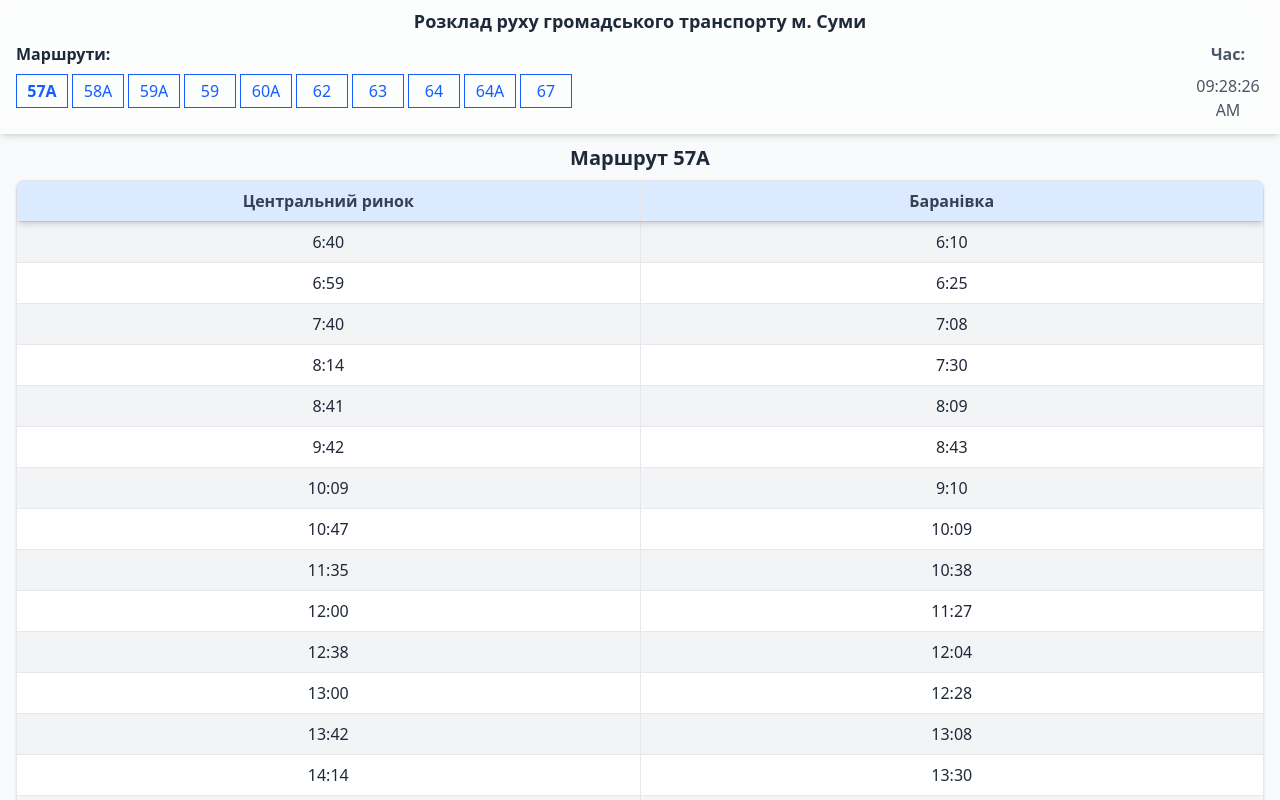
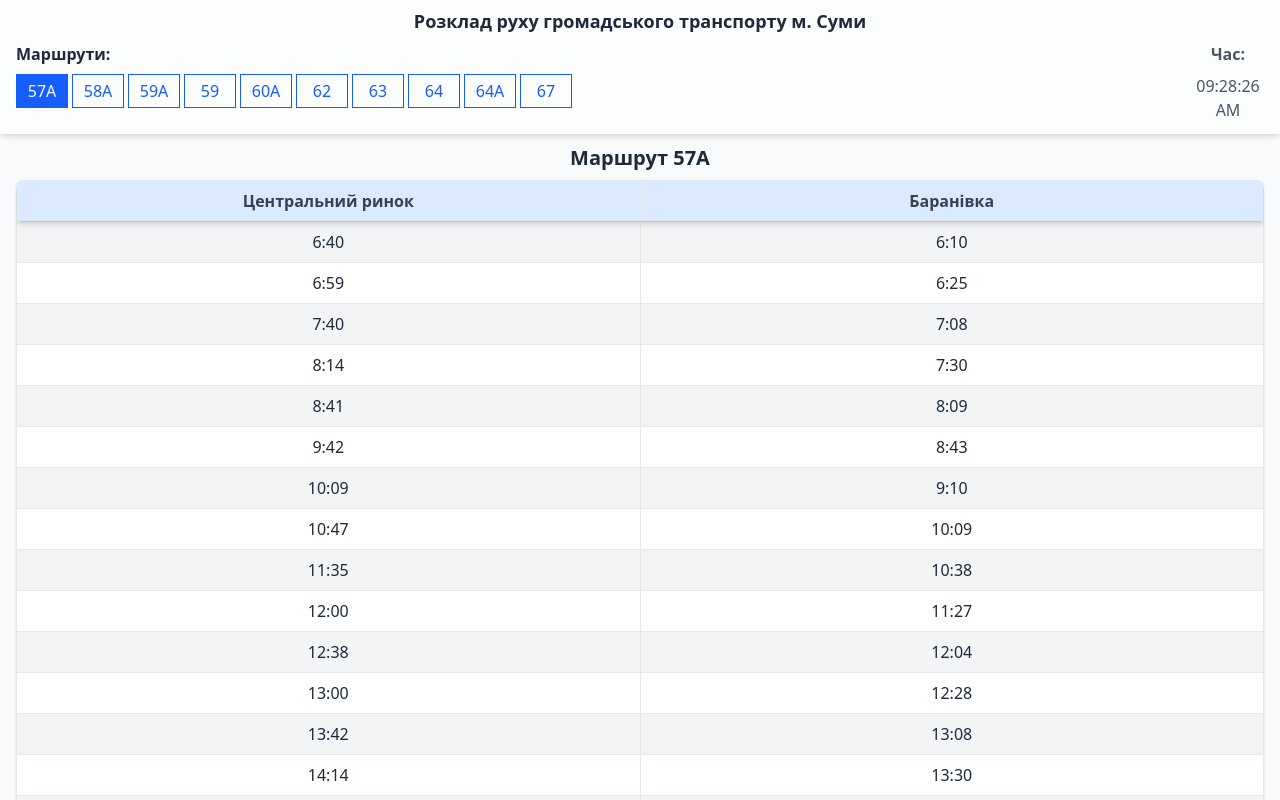
Before and after one commit to oleksandrbazil/rozklad-transportu-sumy, a website: page index.html in a window 1280 px wide. Shown: the top 800 px of the page. Drawn offline with Linux system fonts and the light colour scheme.

Commit message:
Improve active route link visibility

```diff
--- a/index.html
+++ b/index.html
@@ -1206,8 +1206,8 @@
                 if (hash) {
                     const link = document.querySelector(`nav a[href="${hash}"]`);
                     if (link) {
-                        document.querySelectorAll('nav a').forEach(a => a.classList.remove('font-bold'));
-                        link.classList.add('font-bold');
+                        document.querySelectorAll('nav a').forEach(a => a.classList.remove('bg-blue-600', 'text-gray-50', 'border-blue-600'));
+                        link.classList.add('bg-blue-600', 'text-gray-50', 'border-blue-600');
                     }
                 }
             };
```
Also changed, not shown: output.css.
